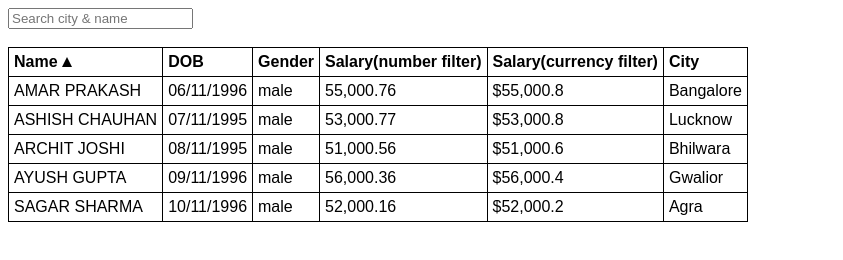
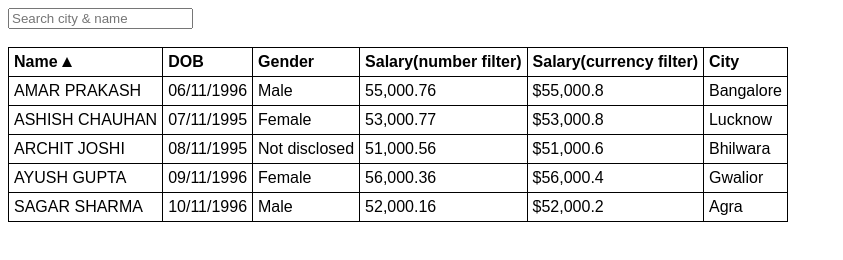
Before and after one commit to amar061996/angular-test-2, a plain HTML site: page index.html in a window 1280 px wide. Shown: the whole page, without its empty margins (0-843 px from the left). Drawn offline with Linux system fonts and the light colour scheme.

Commit message:
Custom Filters

```diff
--- /dev/null
+++ b/Scripts/Filters.js
@@ -0,0 +1,12 @@
+myApp.filter("gender",function(){
+
+	return function(gender){
+		switch(gender){
+			case 1: return "Male";
+
+			case 2: return "Female";
+
+			case 3: return "Not disclosed";
+		}
+	}
+});
--- a/Scripts/Scripts.js
+++ b/Scripts/Scripts.js
@@ -6,11 +6,11 @@ var myApp=angular
 
 	var employees=[
 
-	{name :"Amar Prakash",dateOfBirth: new Date("November 6 1996"), gender:"Male",salary:55000.755,city:"Bangalore"},
-	{name :"Ashish Chauhan",dateOfBirth: new Date("November 7 1995"), gender:"Male",salary:53000.765,city:"Lucknow"},
-	{name :"Archit Joshi",dateOfBirth: new Date("November 8 1995"), gender:"Male",salary:51000.555,city:"Bhilwara"},
-	{name :"Ayush Gupta",dateOfBirth: new Date("November 9 1996"), gender:"Male",salary:56000.355,city:"Gwalior"},
-	{name :"Sagar Sharma",dateOfBirth: new Date("November 10 1996"), gender:"Male",salary:52000.155,city:"Agra"}
+	{name :"Amar Prakash",dateOfBirth: new Date("November 6 1996"), gender:1,salary:55000.755,city:"Bangalore"},
+	{name :"Ashish Chauhan",dateOfBirth: new Date("November 7 1995"), gender:2,salary:53000.765,city:"Lucknow"},
+	{name :"Archit Joshi",dateOfBirth: new Date("November 8 1995"), gender:3,salary:51000.555,city:"Bhilwara"},
+	{name :"Ayush Gupta",dateOfBirth: new Date("November 9 1996"), gender:2,salary:56000.355,city:"Gwalior"},
+	{name :"Sagar Sharma",dateOfBirth: new Date("November 10 1996"), gender:1,salary:52000.155,city:"Agra"}
 
 	];
 
--- a/index.html
+++ b/index.html
@@ -5,6 +5,7 @@
 
 	<script src="Scripts/angular.min.js"></script>
 	<script src="Scripts/Scripts.js"></script>
+	<script src="Scripts/Filters.js"></script>
 	<link rel="stylesheet" type="text/css" href="css/Styles.css">
 </head>
 <body ng-app="myModule">
@@ -26,7 +27,7 @@
 			<tr ng-repeat="employee in employees | filter:search">
 				<td>{{ employee.name| uppercase }}</td>
 				<td>{{ employee.dateOfBirth | date:"dd/MM/yyyy" }}</td>
-				<td>{{ employee.gender| lowercase }}</td>
+				<td>{{ employee.gender | gender }}</td>
 				<td>{{ employee.salary | number:2 }}</td>
 				<td>{{ employee.salary | currency:"$":1 }}</td>
 				<td>{{ employee.city }}</td>
```
